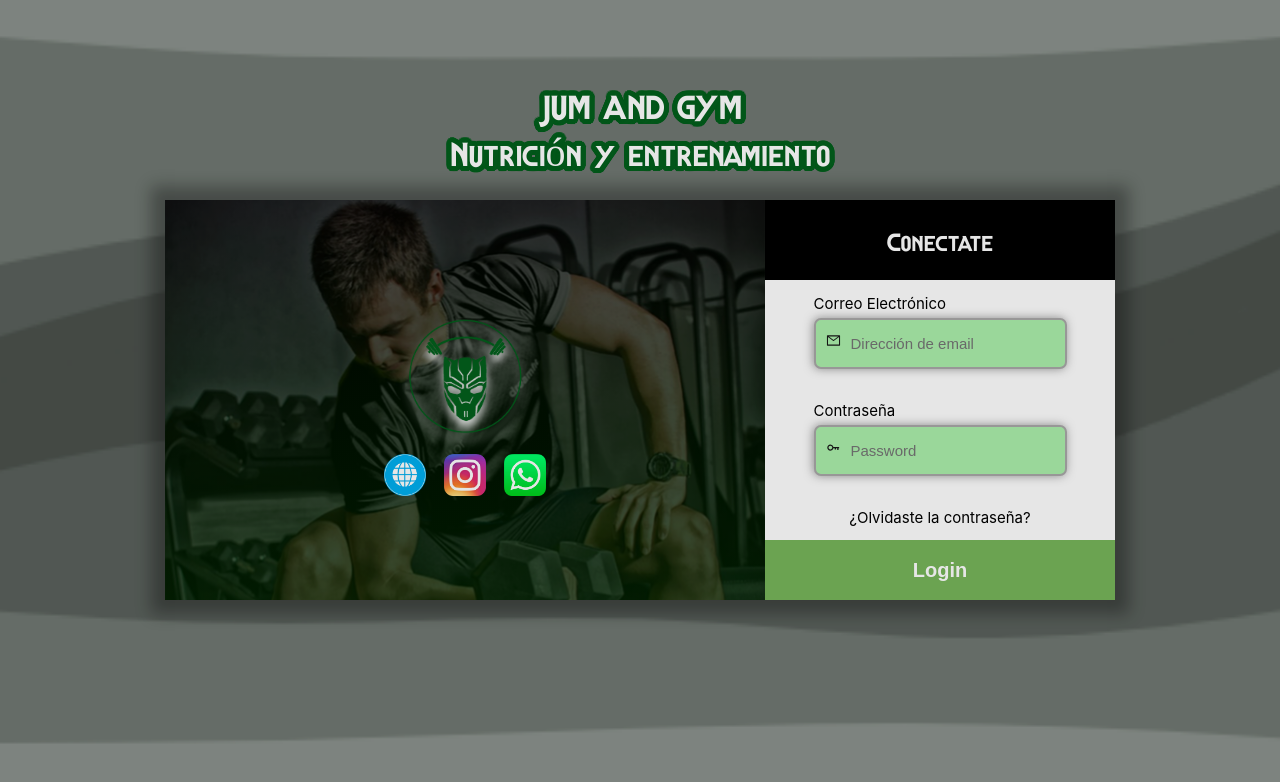
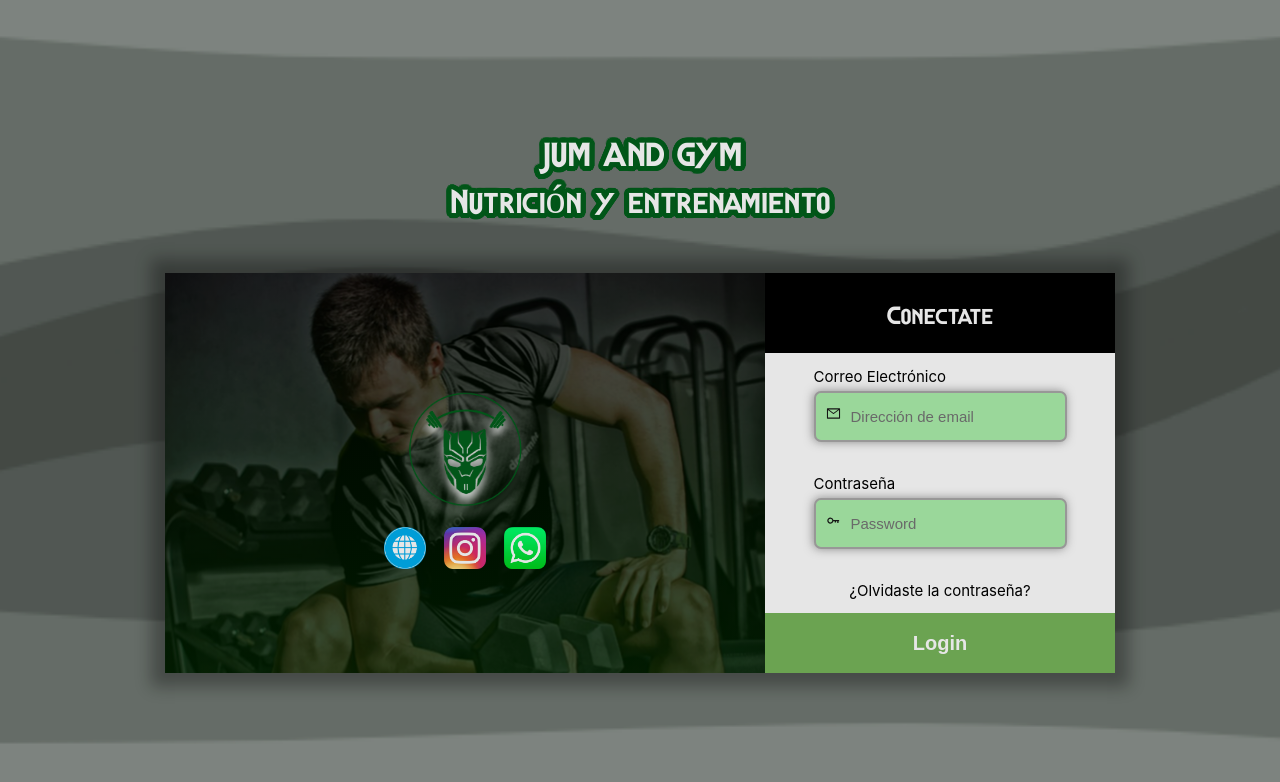
Before and after one commit to CristianDelucas/appjumandgym-frontend, a React (Create React App) app: page / in a window 1280 px wide. Shown: the top 782 px of the page. Built offline with nearby package versions, Linux system fonts and the light colour scheme.

Commit message:
update login

```diff
--- a/src/@pages/Login/Login.jsx
+++ b/src/@pages/Login/Login.jsx
@@ -41,6 +41,7 @@ const Login = () => {
 
   return (
     <div className="c-login">
+    <div className="c-login__title">JUM AND GYM <br/> Nutrición y entrenamiento</div>
     <div className="c-login__content">
     <div className="f-description">
         <div className="f-description__logo"><img src={logo} alt="logo"/></div>
@@ -97,7 +98,7 @@ const Login = () => {
         <div className="f-login__footer"><input type="submit" value="Login" name="submit" className="input-button"/></div>
     </form>
     </div>
-    <div className="c-login__title">JUM AND GYM <br/> Nutrición y entrenamiento</div>
+
 
     </div>
   )
--- a/src/styles/layouts/Login/Login.scss
+++ b/src/styles/layouts/Login/Login.scss
@@ -2,9 +2,11 @@
 
         z-index: -1;
         display: flex;
+        flex-direction:column;
         justify-content: center;
         align-items: center;
-        height: 100vh;
+        min-height: 100vh;
+        max-height: 100%;
         background-color: black;
         background: url(../../../assets/img/bg_app.png);
         background-repeat: no-repeat;
@@ -18,8 +20,8 @@
         flex-direction:column-reverse;
         flex: wrap;
         -webkit-box-shadow: 0px 0px 15px 14px rgba(0,0,0,0.31);
-box-shadow: 0px 0px 15px 14px rgba(0,0,0,0.31);
-
+        box-shadow: 0px 0px 15px 14px rgba(0,0,0,0.31);
+        margin: 20px 0;
 
         @include phone {
             flex-direction:column-reverse;
@@ -178,8 +180,8 @@ box-shadow: 0px 0px 15px 14px rgba(0,0,0,0.31);
     }
 
     &__title{
-        position:fixed;
-        top:20px;
+
+        padding: 30px 0;
 
         color: white;
         font-family: junglelaw;
```
